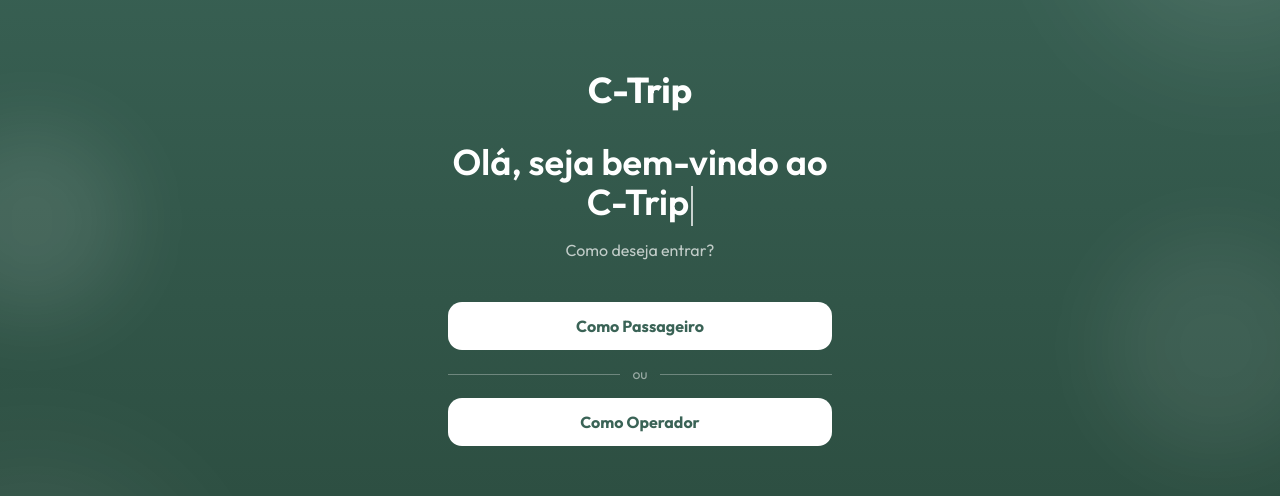
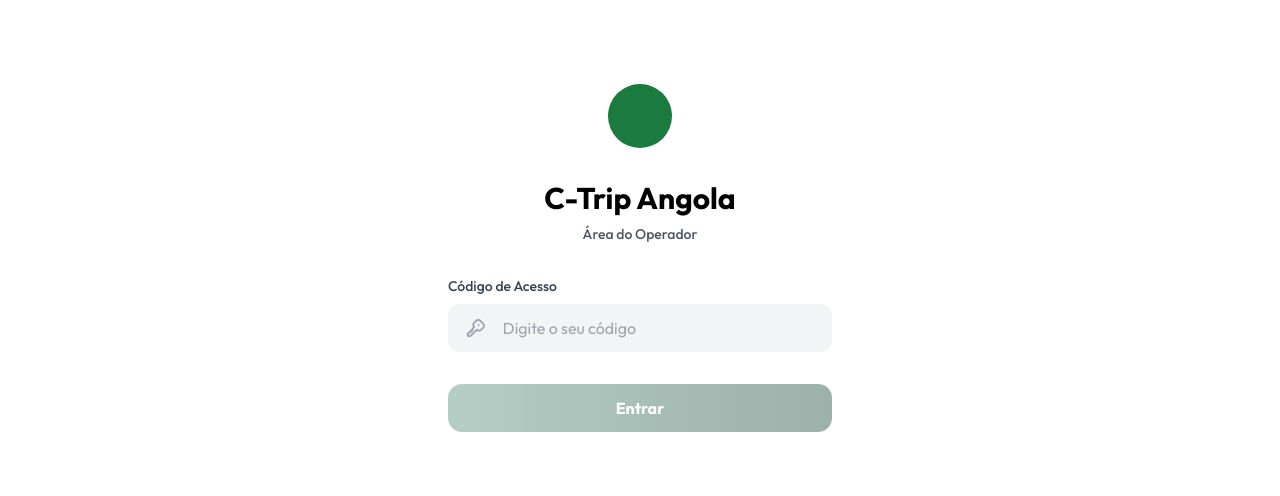
Before and after one commit to c-trip/c-trip-app, a React (Vite) app: page /operator/login in a window 1280 px wide. Before the commit this address led to /welcome. Shown: the part 142-638 px from the top of the page. Built offline with nearby package versions, Linux system fonts and the light colour scheme.

Commit message:
feat: login do operador com código de acesso (#50)

```diff
--- a/src/app/router.tsx
+++ b/src/app/router.tsx
@@ -27,6 +27,7 @@ import GestorFleet from '../routes/_gestor/GestorFleet'
 import GestorTeam from '../routes/_gestor/GestorTeam'
 import GestorPayments from '../routes/_gestor/GestorPayments'
 
+import OperatorLoginPage from '../routes/_operator/OperatorLoginPage'
 import OperatorDayTrips from '../routes/_operator/OperatorDayTrips'
 import OperatorWalkIn from '../routes/_operator/OperatorWalkIn'
 import OperatorReprint from '../routes/_operator/OperatorReprint'
@@ -77,6 +78,7 @@ export default function Router() {
       <Route path="/gestor/team" element={<GestorTeam />} />
       <Route path="/gestor/payments" element={<GestorPayments />} />
 
+      <Route path="/operator/login" element={<OperatorLoginPage />} />
       <Route path="/operator" element={<OperatorDayTrips />} />
       <Route path="/operator/scan" element={<OperatorScan />} />
       <Route path="/operator/walkin" element={<OperatorWalkIn />} />
--- /dev/null
+++ b/src/routes/_operator/OperatorLoginPage.tsx
@@ -0,0 +1,98 @@
+import { useState } from 'react'
+import { useNavigate } from 'react-router'
+import { IconKey } from '@tabler/icons-react'
+import { gooeyToast } from 'goey-toast'
+
+const VALID_CODE = '123456'
+const MOCK_OPERATOR = { name: 'Carlos Mendes', company: 'Macon' }
+
+export default function OperatorLoginPage() {
+  const navigate = useNavigate()
+  const [code, setCode] = useState('')
+  const [hasError, setHasError] = useState(false)
+
+/** Filtra input para apenas dígitos, limita a 6 caracteres e limpa estado de erro. */
+  const handleChange = (value: string) => {
+    setCode(value.replace(/\D/g, '').slice(0, 6))
+    if (hasError) setHasError(false)
+  }
+
+  /** Valida o código de acesso contra o servidor e navega para a área do operador. */
+  const handleSubmit = () => {
+    if (code.length !== 6) {
+      setHasError(true)
+      gooeyToast.error('Código incompleto', {
+        description: 'O código deve ter 6 dígitos.',
+      })
+      return
+    }
+    if (code !== VALID_CODE) {
+      setHasError(true)
+      gooeyToast.error('Código inválido', {
+        description: 'O código de acesso não é válido.',
+      })
+      return
+    }
+    sessionStorage.setItem(
+      'operatorSession',
+      JSON.stringify({ operatorCode: code, ...MOCK_OPERATOR })
+    )
+    gooeyToast.success('Bem-vindo', {
+      description: `Olá, ${MOCK_OPERATOR.name}!`,
+    })
+    navigate('/operator')
+  }
+
+  return (
+    <div className="relative min-h-screen flex flex-col items-center px-6 overflow-hidden font-outfit">
+      <main className="flex-1 flex flex-col items-center justify-center w-full">
+        <header className="relative z-10 w-full max-w-sm text-center flex flex-col items-center gap-8">
+          <div className="w-16 h-16 bg-[#1B7A3D] rounded-full" />
+          <div className="flex flex-col items-center justify-center gap-2">
+            <h1 className="text-3xl font-bold font-outfit">C-Trip Angola</h1>
+            <p className="text-[#4B5563] text-sm font-medium">Área do Operador</p>
+          </div>
+        </header>
+
+        <section className="w-full max-w-sm text-left mt-8">
+          <label htmlFor="operator-access-code" className="block text-sm font-medium text-gray-700 mb-2 font-outfit">
+            Código de Acesso
+          </label>
+          <div className={`w-full h-12 flex items-center gap-2 py-2 px-4 rounded-xl border bg-gray-100
+            ${hasError ? 'border-red-500' : 'border-transparent'}`}>
+            <IconKey className="text-[#9CA3AF]" />
+            <input
+              id="operator-access-code"
+              type="text"
+              inputMode="numeric"
+              value={code}
+              onChange={(e) => handleChange(e.target.value)}
+              placeholder="Digite o seu código"
+              maxLength={6}
+              className="p-2 w-full h-full text-[#4B5563] bg-transparent outline-none"
+            />
+          </div>
+
+          <button
+            type="button"
+            onClick={handleSubmit}
+            disabled={code.length < 6}
+            style={{
+              height: 48,
+              borderRadius: 14,
+              background: 'linear-gradient(90deg, #6B9E8C 0%, #3A6356 100%)',
+              fontFamily: "'Outfit', sans-serif",
+              fontWeight: 700,
+              opacity: code.length < 6 ? 0.5 : 1,
+            }}
+            className="w-full mt-8 px-6 text-base text-white
+             transition-opacity hover:opacity-90 active:opacity-80
+             disabled:cursor-not-allowed disabled:hover:opacity-50 disabled:active:opacity-50"
+          >
+            Entrar
+          </button>
+        </section>
+      </main>
+    </div>
+  )
+}
--- a/src/routes/_public/WelcomePage.tsx
+++ b/src/routes/_public/WelcomePage.tsx
@@ -48,7 +48,7 @@ export default function WelcomePage() {
 
           <button
             type="button"
-            onClick={() => navigate('/auth/login')}
+            onClick={() => navigate('/operator/login')}
             style={{
               height: 48,
               borderRadius: 14,
```
